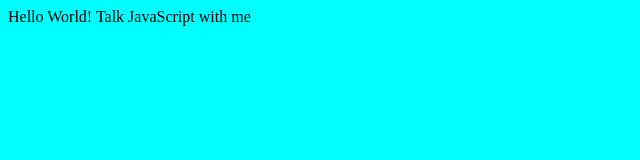
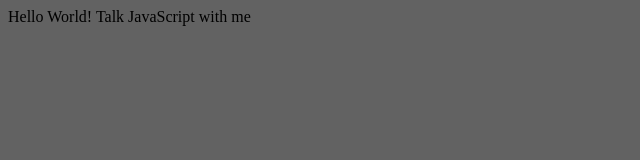
Before and after one commit to Clinc8686/Veranstaltungsplaner, a website: page client/index.html in a window 1280 px wide. Shown: the whole page, without its empty margins (0-640 px from the left). Drawn offline with nearby package versions, Linux system fonts and the light colour scheme; files that its build step writes are made by us from their sources.

Commit message:
Change Background color

```diff
--- a/client/styles/style.less
+++ b/client/styles/style.less
@@ -1,3 +1,3 @@
 body {
-  background-color: aqua;
+  background-color: #626262;
 }
```
